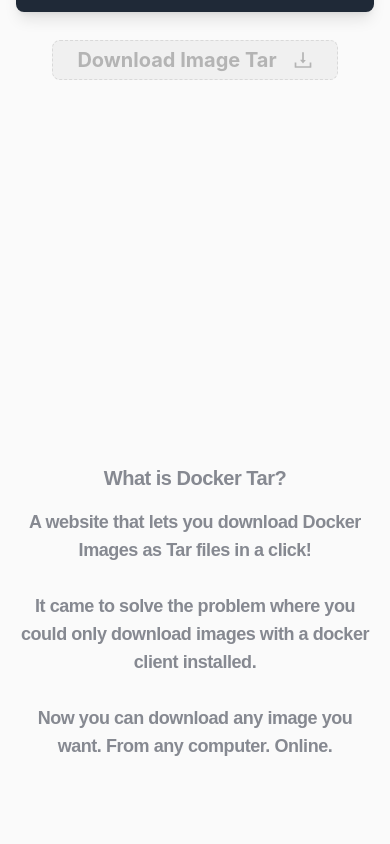
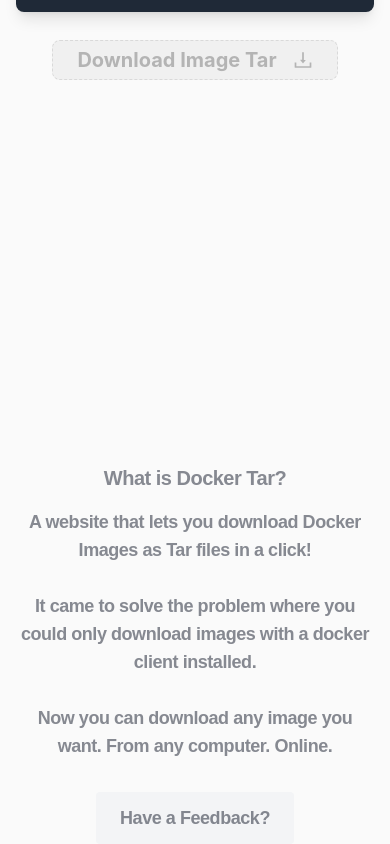
Before and after one commit to Tomerkadison/docker-tar, a React (Create React App) app in the folder front-end/front-end/: page / in a window 390 px wide. Shown: the part 366-1210 px from the top of the page. Before the commit the page ends 1126 px from the top, so only its background shows below. Built offline with nearby package versions, Linux system fonts and the light colour scheme.

Commit message:
adding a feedback button

```diff
--- a/front-end/front-end/src/App.js
+++ b/front-end/front-end/src/App.js
@@ -86,7 +86,7 @@
 
 
 return (
-        <div>
+    <div>
       <div className="mx-auto w-full flex justify-center items-center flex-col mt-24 md:mt-20">
         {/* Updated header container */}
         <div className="header-container flex items-center">
@@ -166,25 +166,39 @@
               It came to solve the problem where you could only download images with a docker client installed.<br /><br />
               Now you can download any image you want. From any computer. Online.
             </p>
+
+            {/* Mobile Feedback Button (Visible only on phones) */}
+            <div className="md:hidden mt-8 flex justify-center">
+            <a
+          href="https://forms.gle/Mr3vmAk5Fz81VRKh6"  // <-- Replace with your Google Forms URL
+          target="_blank"
+          rel="noopener noreferrer"
+          className="bg-gray-100 text-lg md:text-xl font-bold tracking-tight text-gray-900/50 font-bold py-3 px-6 rounded hover:bg-gray-300"
+        >
+          Have a Feedback?
+        </a>
+      </div>
           </>
         )}
 
 
         {currentPage === "LoadingPage" && (
           <div className='mt-10 mx-auto w-full flex justify-center items-center flex-col'>
-            <h1 className="text-4xl md:text-5xl font-bold p-6 mb-2 text-gray-900/75">
+            <h1 className="text-4xl md:text-5xl font-bold p-6 mb-2 text-gray-900/75 text-center">
               <span className="block">
                 Downloading Image Tar...
               </span>
             </h1>
             <img src="https://alphaville.github.io/optimization-engine/img/docker.gif" alt="loading..." />
-            <p className="text-base md:text-l font-bold">it might take a minute or two depending on image size</p>
+            <p className="text-base md:text-l font-bold text-center">
+              it might take a minute or two depending on image size
+            </p>
           </div>
         )}
 
         {currentPage === "SuccessPage" && (
           <div className='mt-10 mx-auto w-full flex justify-center items-center flex-col'>
-            <h1 className="text-4xl md:text-5xl font-extrabold p-6 mb-2 text-gray-900/85">
+            <h1 className="text-4xl md:text-5xl font-extrabold p-6 mb-2 text-gray-900/85 text-center">
               <span className="block">
                 Your Image Tar Is Ready!
               </span>
@@ -193,6 +207,18 @@
           </div>
         )}
       </div>
+
+      {/* Desktop Feedback Button - Fixed at bottom left (Visible only on md and larger screens) */}
+      <div className="hidden md:block fixed bottom-4 left-4 z-50">
+        <a
+          href="https://forms.gle/Mr3vmAk5Fz81VRKh6"  // <-- Replace with your Google Forms URL
+          target="_blank"
+          rel="noopener noreferrer"
+          className="bg-gray-100 text-lg font-bold tracking-tight text-gray-900/50 font-bold py-3 px-6 rounded hover:bg-gray-300"
+        >
+          Have a Feedback?
+        </a>
+      </div>
     </div>
   );
 }
```
